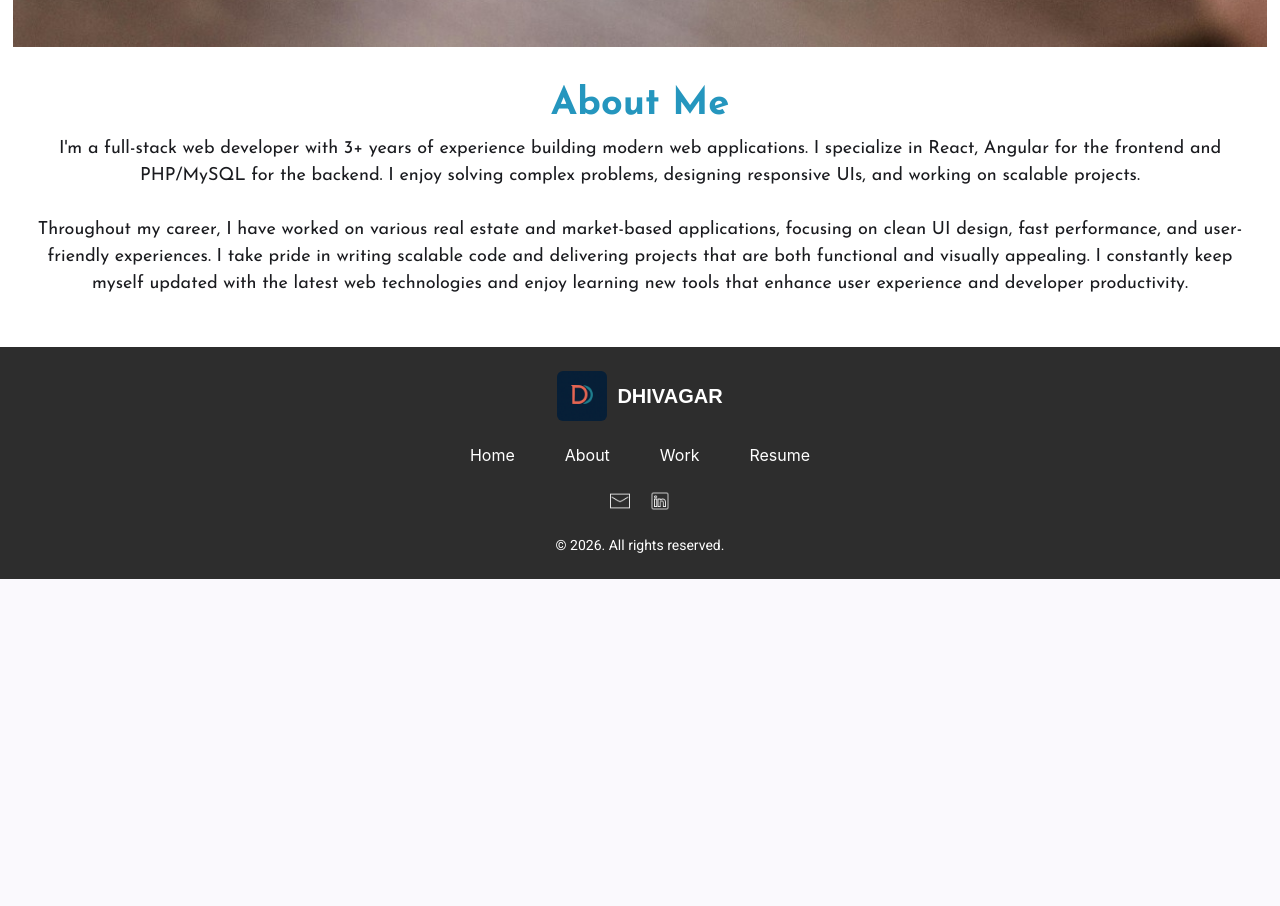
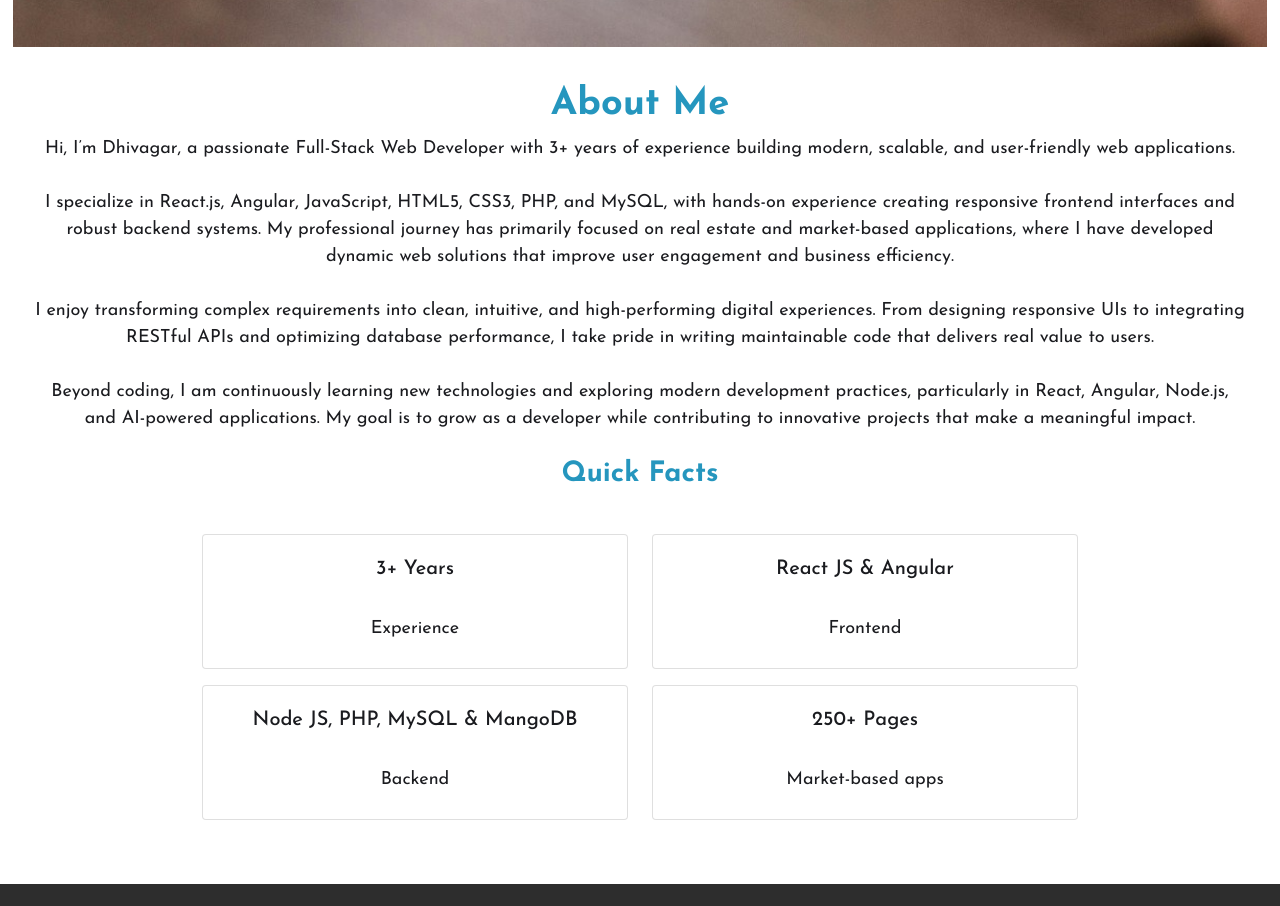
Before and after one commit to DhivagarGan28/my-portfolio-v2, an Angular app: page /about in a window 1280 px wide. Shown: the part 900-1806 px from the top of the page. Before the commit the page ends 1479 px from the top, so only its background shows below. Built offline with nearby package versions, Linux system fonts and the light colour scheme.

Commit message:
About page changes

```diff
--- a/src/app/about/about.css
+++ b/src/app/about/about.css
@@ -86,6 +86,11 @@ li {
 .work{
      text-align: center;
      padding: 24px;
+}
+.workclr{
+     font-family:  'JosefinSans-Bold';
+     padding-bottom: 10px;
+     color: #2596be;
 }
 .work_heading{
      font-family:  'JosefinSans-Bold';
--- a/src/app/about/about.html
+++ b/src/app/about/about.html
@@ -47,12 +47,53 @@
                     About Me
                </div>
                <p class="Projectdes">
-                    I'm a full-stack web developer with 3+ years of experience building modern web applications.
-                    I specialize in React, Angular for the frontend and PHP/MySQL for the backend. I enjoy solving complex problems,
-                    designing responsive UIs, and working on scalable projects.<br><br>
+                   Hi, I’m Dhivagar, a passionate Full-Stack Web Developer with 3+ years of experience building modern, scalable, and user-friendly web applications.<br><br>
 
-                    Throughout my career, I have worked on various real estate and market-based applications, focusing on clean UI design, fast performance, and user-friendly experiences. I take pride in writing scalable code and delivering projects that are both functional and visually appealing. I constantly keep myself updated with the latest web technologies and enjoy learning new tools that enhance user experience and developer productivity.
+                    I specialize in React.js, Angular, JavaScript, HTML5, CSS3, PHP, and MySQL, with hands-on experience creating responsive frontend interfaces and robust backend systems. My professional journey has primarily focused on real estate and market-based applications, where I have developed dynamic web solutions that improve user engagement and business efficiency.<br><br>
+
+                    I enjoy transforming complex requirements into clean, intuitive, and high-performing digital experiences. From designing responsive UIs to integrating RESTful APIs and optimizing database performance, I take pride in writing maintainable code that delivers real value to users.<br><br>
+
+                    Beyond coding, I am continuously learning new technologies and exploring modern development practices, particularly in React, Angular, Node.js, and AI-powered applications. My goal is to grow as a developer while contributing to innovative projects that make a meaningful impact.
                </p>
+               <div>
+                    <h3 class="workclr">Quick Facts</h3>
+                    <div class='w-75 mx-auto'>
+                         <div class="row p-4">
+                              <div class="col-sm-6 col-md-6 col-lg-6 pb-3 ">
+                                   <div class="card boxshadow" >
+                                        <div  class="headrole pt-4">3+ Years</div>
+                                        <div class="card-body">
+                                             <div class="Projectdes">Experience</div>
+                                        </div>
+                                   </div>
+                              </div>
+                              <div class="col-sm-6 col-md-6 col-lg-6 pb-3 ">
+                                   <div class="card boxshadow" >
+                                        <div  class="headrole pt-4">React JS & Angular</div>
+                                        <div class="card-body">
+                                             <div class="Projectdes">Frontend</div>
+                                        </div>
+                                   </div>
+                              </div>
+                              <div class="col-sm-6 col-md-6 col-lg-6 pb-3 ">
+                                   <div class="card boxshadow" >
+                                        <div  class="headrole pt-4">Node JS, PHP, MySQL & MangoDB</div>
+                                        <div class="card-body">
+                                             <div class="Projectdes">Backend</div>
+                                        </div>
+                                   </div>
+                              </div>
+                              <div class="col-sm-6 col-md-6 col-lg-6 pb-3 ">
+                                   <div class="card boxshadow" >
+                                        <div  class="headrole pt-4">250+ Pages</div>
+                                        <div class="card-body">
+                                             <div class="Projectdes">Market-based apps</div>
+                                        </div>
+                                   </div>
+                              </div>
+                         </div>
+                    </div>
+               </div>
           </div>
      </div>
      <div class="footer">
```
